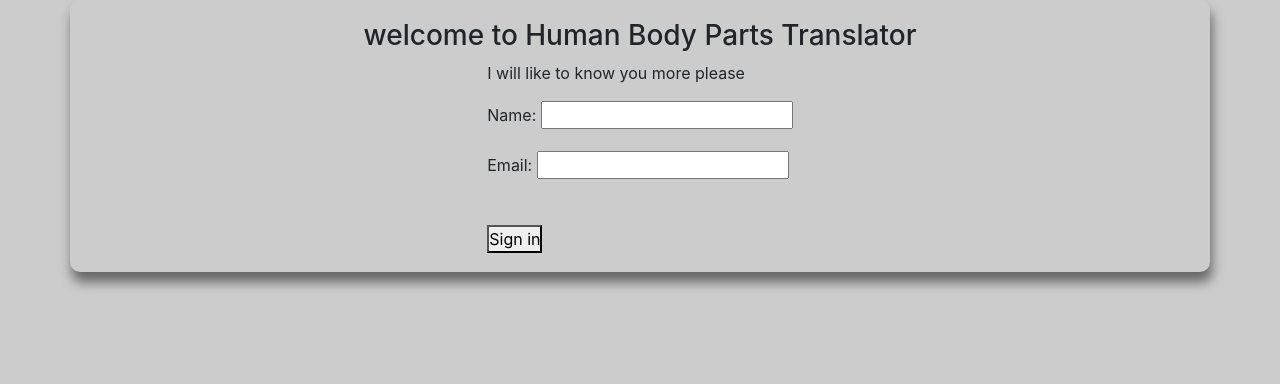
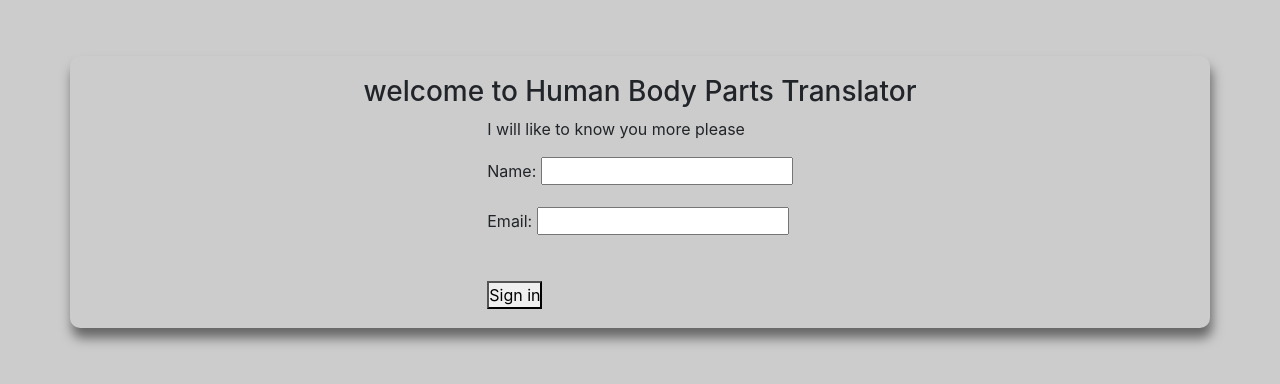
Before and after one commit to kzamani44/partTrans-v2, a Django app: page /bodyTrans/ in a window 1280 px wide. Shown: the top 384 px of the page. Run offline with Django 4.2, Linux system fonts and the light colour scheme; some libraries are stand-ins or nearby versions.

Commit message:
modified margin

```diff
--- a/bodyTrans/static/css/register.css
+++ b/bodyTrans/static/css/register.css
@@ -12,7 +12,7 @@ body{
 }
 
 .container{
-    margin:0 auto;
+    margin:3.5rem auto;
     display: flex;
     flex-direction: column;
     justify-content:center;
```
